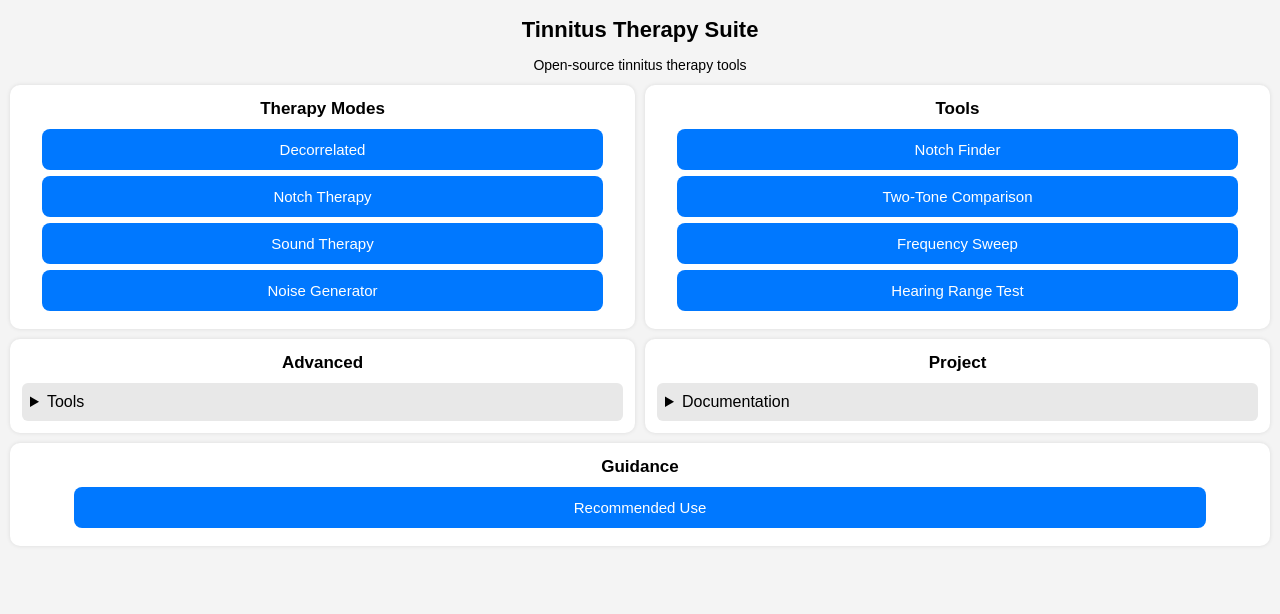
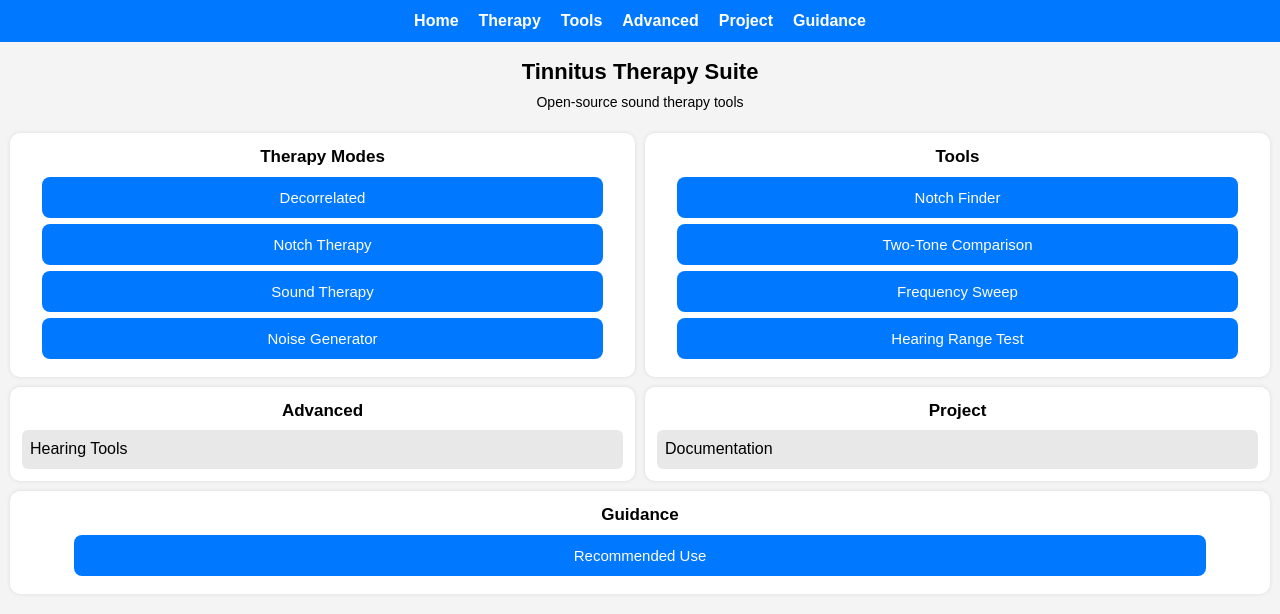
Before and after one commit to 5310H/tinnitus_therapy, a plain HTML site: page index.html in a window 1280 px wide. Drawn offline with Linux system fonts and the light colour scheme.

Commit message:
Update index.html

```diff
--- a/index.html
+++ b/index.html
@@ -10,13 +10,31 @@
         font-family: Arial, sans-serif;
         background: #f4f4f4;
         margin: 0;
-        padding: 10px;
+        padding: 0;
         text-align: center;
         line-height: 1.4;
     }
 
+    /* NAVIGATION BAR */
+    nav {
+        background: #0078ff;
+        padding: 10px;
+        color: white;
+        font-size: 16px;
+        display: flex;
+        justify-content: center;
+        gap: 20px;
+        flex-wrap: wrap;
+    }
+
+    nav a {
+        color: white;
+        text-decoration: none;
+        font-weight: bold;
+    }
+
     h1 {
-        margin: 5px 0 10px 0;
+        margin: 15px 0 5px 0;
         font-size: 22px;
     }
 
@@ -30,7 +48,7 @@
         display: grid;
         grid-template-columns: 1fr 1fr;
         gap: 10px;
-        margin-top: 10px;
+        padding: 10px;
     }
 
     @media (max-width: 600px) {
@@ -67,10 +85,11 @@
         background: #005fcc;
     }
 
-    /* COLLAPSIBLE SUBMENU */
+    /* ANIMATED COLLAPSIBLE SUBMENU */
     details {
         text-align: left;
         margin-top: 8px;
+        overflow: hidden;
     }
 
     summary {
@@ -79,6 +98,26 @@
         padding: 8px;
         background: #e8e8e8;
         border-radius: 6px;
+        list-style: none;
+    }
+
+    summary::-webkit-details-marker {
+        display: none;
+    }
+
+    details[open] summary {
+        background: #d0d0d0;
+    }
+
+    /* Smooth slide animation */
+    details .submenu {
+        max-height: 0;
+        overflow: hidden;
+        transition: max-height 0.35s ease;
+    }
+
+    details[open] .submenu {
+        max-height: 500px;
     }
 
     details .submenu a {
@@ -90,13 +129,23 @@
 
 <body>
 
+<!-- NAVIGATION BAR -->
+<nav>
+    <a href="#">Home</a>
+    <a href="#therapy">Therapy</a>
+    <a href="#tools">Tools</a>
+    <a href="#advanced">Advanced</a>
+    <a href="#project">Project</a>
+    <a href="#guidance">Guidance</a>
+</nav>
+
 <h1>Tinnitus Therapy Suite</h1>
-<p>Open‑source tinnitus therapy tools</p>
+<p>Open‑source sound therapy tools</p>
 
 <div class="grid">
 
     <!-- Column 1 -->
-    <div class="card">
+    <div class="card" id="therapy">
         <h2>Therapy Modes</h2>
         <a class="button" href="decorrelated.html">Decorrelated</a>
         <a class="button" href="notch.html">Notch Therapy</a>
@@ -105,7 +154,7 @@
     </div>
 
     <!-- Column 2 -->
-    <div class="card">
+    <div class="card" id="tools">
         <h2>Tools</h2>
         <a class="button" href="notchfinder.html">Notch Finder</a>
         <a class="button" href="twotone.html">Two‑Tone Comparison</a>
@@ -114,11 +163,11 @@
     </div>
 
     <!-- Column 1: Advanced Tools submenu -->
-    <div class="card">
+    <div class="card" id="advanced">
         <h2>Advanced</h2>
 
         <details>
-            <summary>Tools</summary>
+            <summary>Hearing Tools</summary>
             <div class="submenu">
                 <a class="button" href="spectrogram.html">Spectrogram</a>
                 <a class="button" href="meter.html">Audio Level Meter</a>
@@ -127,7 +176,7 @@
     </div>
 
     <!-- Column 2: Project Files submenu -->
-    <div class="card">
+    <div class="card" id="project">
         <h2>Project</h2>
 
         <details>
@@ -142,7 +191,7 @@
     </div>
 
     <!-- Full width -->
-    <div class="card" style="grid-column: span 2;">
+    <div class="card" style="grid-column: span 2;" id="guidance">
         <h2>Guidance</h2>
         <a class="button" href="recommended.html">Recommended Use</a>
     </div>
```
